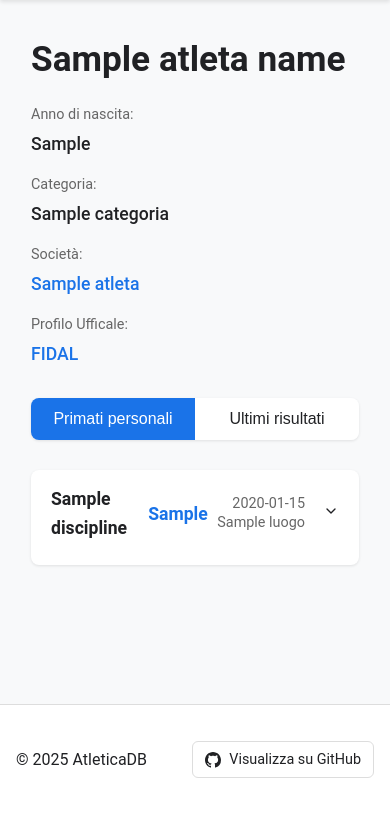
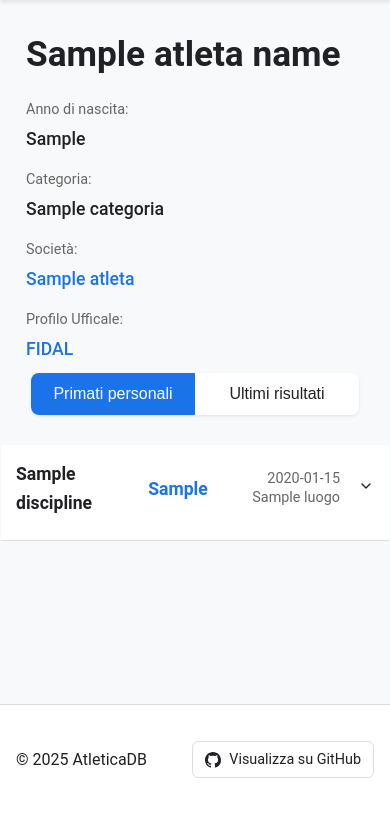
Before and after one commit to F-Depi/atletica, a Flask app: template app/templates/atleta/profilo.html in a window 390 px wide. Shown: the part 158-972 px from the top of the page. Run offline with Flask 3, Linux system fonts and the light colour scheme; the template is opened without the code that fills it: most values are stand-ins (such as "Sample title", 1, 10 or a date in 2020); parts of the project's set-up code (start-up, migrations or seed data) failed here and were passed over; some libraries are stand-ins or nearby versions.

Commit message:
now tables profiles are full width in mobile

```diff
--- a/app/static/css/profilo.css
+++ b/app/static/css/profilo.css
@@ -2,13 +2,12 @@
 .atleta-profile {
     max-width: 1000px;
     margin: 0 auto;
-    padding: 20px;
     color: var(--text-color);
 }
 
 /* Header Section */
 .atleta-header {
-    margin-bottom: 30px;
+    padding: 10px;
 }
 
 .atleta-name {
@@ -252,8 +251,9 @@
 
 /* Mobile Responsive */
 @media (max-width: 768px) {
-    .atleta-profile {
-        padding: 15px;
+    /* Keep toggle buttons with some padding */
+    .section-toggle {
+        margin: 0 15px 30px 15px;
     }
 
     .atleta-info {
@@ -261,10 +261,23 @@
         gap: 15px;
     }
 
+       /* Personal Bests - Full width on mobile */
+    .pbs-list {
+        gap: 0;
+        margin: 0 -15px; /* Extend to screen edges */
+    }
+
+    .pb-row {
+        border-radius: 0; /* Remove border radius for full width */
+        box-shadow: none;
+        border-bottom: 1px solid var(--border-color);
+    }
+
     .pb-header {
         grid-template-columns: 2fr 1fr 2fr auto;
         grid-template-rows: auto auto;
         gap: 8px;
+        padding: 15px; /* Restore some internal padding */
     }
 
     .discipline-name {
@@ -293,14 +306,34 @@
         margin-left: 10px;
     }
 
+    /* Tables - Full width on mobile */
+    .pb-details-container {
+        margin: 0; /* Remove any margin */
+        border-radius: 0; /* Remove border radius */
+    }
+
     .results-table,
     .recent-results-table {
         font-size: 13px;
+        border-radius: 0; /* Remove border radius for full width */
+        box-shadow: none;
+        width: 100vw; /* Full viewport width */
+        margin-left: calc(-50vw + 50%); /* Center the full-width table */
     }
 
     .results-table th,
     .results-table td,
     .recent-results-table td {
-        padding: 8px;
+        padding: 8px 12px; /* Keep some horizontal padding for readability */
+    }
+
+    /* Recent Results - Full width container */
+    .results-section {
+        margin: 0; /* Remove margins */
+        padding: 0; /* Remove padding */
+    }
+
+    .recent-results-table {
+        margin-top: 15px;
     }
 }
```
